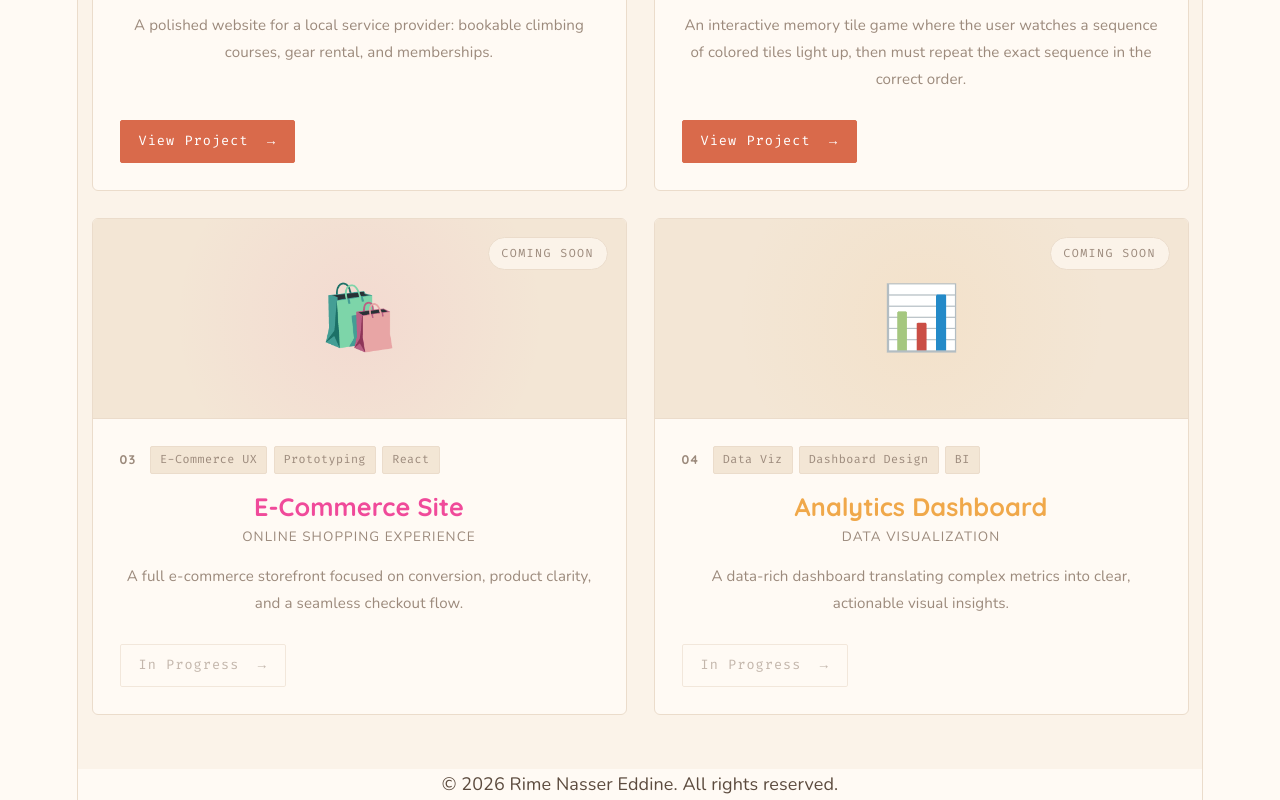
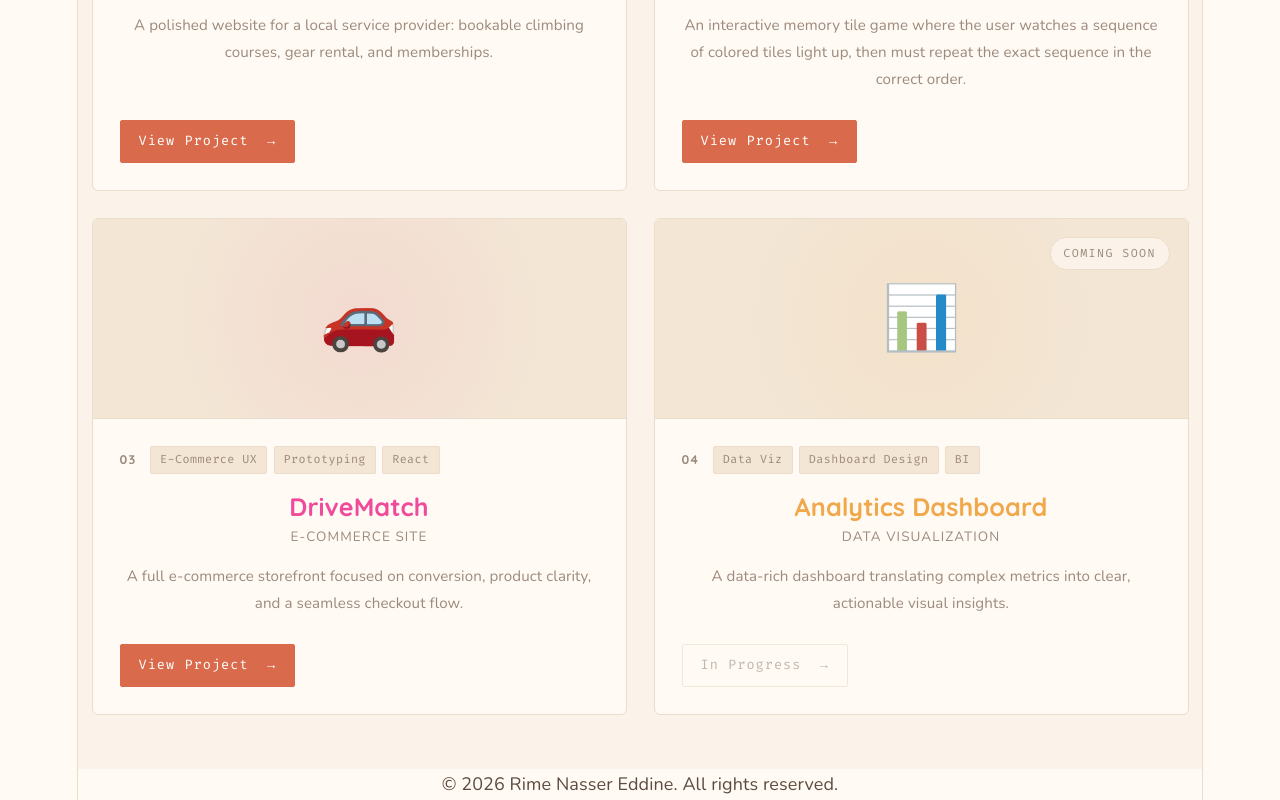
Before and after one commit to Rime6/my-portfolio, a React (Vite) app: page / in a window 1280 px wide. Shown: the part 3302-4102 px from the top of the page. Built offline with nearby package versions, Linux system fonts and the light colour scheme.

Commit message:
added my e-commerce site as a link in my 3rd case study

```diff
--- a/src/components/CaseStudies.jsx
+++ b/src/components/CaseStudies.jsx
@@ -23,12 +23,13 @@ const cases = [
   },
   {
     id: '03',
-    title: 'E-Commerce Site',
-    subtitle: 'Online shopping experience',
+    title: 'DriveMatch',
+    subtitle: 'E-Commerce Site',
     desc: 'A full e-commerce storefront focused on conversion, product clarity, and a seamless checkout flow.',
     tags: ['E-Commerce UX', 'Prototyping', 'React'],
     color: '#f04a9a',
-    placeholder: '🛍️',
+    placeholder: '🚗',
+    href: 'https://drivematchecommercesite.netlify.app/'
   },
   {
     id: '04',
@@ -63,7 +64,7 @@ export default function CaseStudies() {
                 {/* Placeholder visual */}
                 <div className="cs-thumb" style={{ '--card-accent': c.color }}>
                   <span className="cs-emoji" role="img" aria-label={c.title}>{c.placeholder}</span>
-                  {c.title !== 'Service Site' && c.title !== 'Memory Game' && (
+                  {c.title !== 'Service Site' && c.title !== 'Memory Game' && c.title !== 'DriveMatch' && (
                     <span className="cs-coming-badge">Coming Soon</span>
                   )}
                 </div>
```
